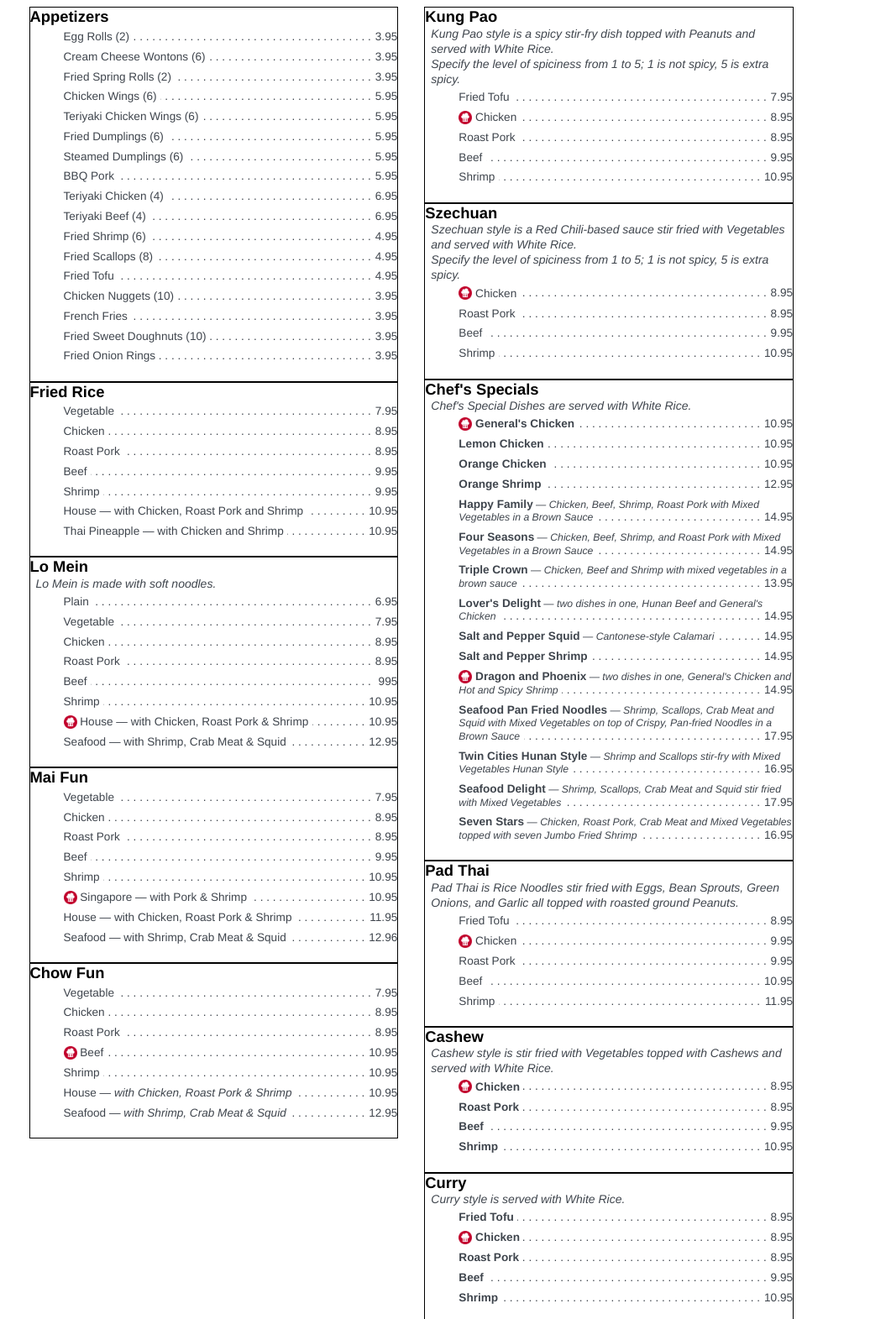
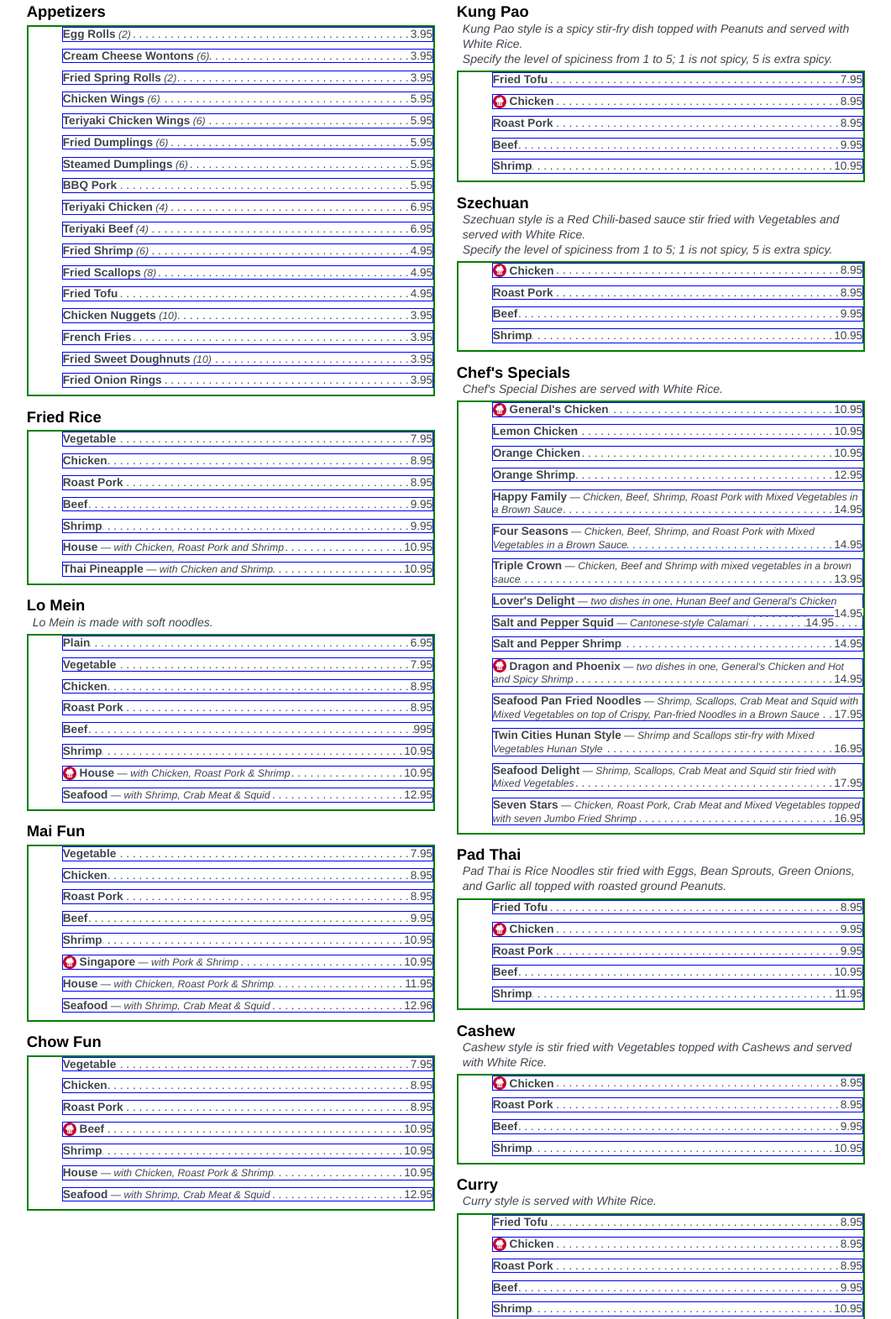
Before and after one commit to BluePawDev/asian-hon-html-css, a plain HTML site: page public/views/menu-delivery.html in a window 1280 px wide. Shown: the part 236-1807 px from the top of the page at 84% size, without its empty margins (109-1170 px from the left). Drawn offline with Linux system fonts and the light colour scheme.

Commit message:
Update menu.css

```diff
--- a/public/styles/menu.css
+++ b/public/styles/menu.css
@@ -1,49 +1,19 @@
-/*ul.leaders {
-  max-width: 40em;
-  padding: 0;
-  overflow-x: hidden;
-  list-style: none;
-  font-weight: 400;
-  font-size: 13px;
-  color: #3f454d;
-  line-height: 18px;
-  margin-top: .4em;
-}
-
-ul.leaders li:before {
-  float: left;
-  width: 0;
-  white-space: nowrap;
-  content: ". . . . . . . . . . . . . . . . . . . . " ". . . . . . . . . . . . . . . . . . . . " ". . . . . . . . . . . . . . . . . . . . " ". . . . . . . . . . . . . . . . . . . . "
-}
-
-ul.leaders span:first-child {
-  padding-right: 0.33em;
-  background: white
-}
-
-ul.leaders span+span {
-  float: right;
-  padding-left: 0.33em;
-  background: white
-}*/
-
 /* MENU BODY */
 
 .menu-body {
-  /*border: 2pt green solid;*/
+  width: 80%;
   margin: 0 auto;
-  width: 80%;
+  /*border: 1px purple solid;*/
 }
 
 /* TWO COLUMN LAYOUT */
 
 .column {
   float: left;
-  width: 45%;
-  padding: 5px;
+  width: 50%;
+  margin: 0 auto;
+  /*padding: 5px;*/
   /*border: 1pt red solid;*/
-  margin: 0 auto;
 }
 
 .row:after {
@@ -57,30 +27,41 @@ ul.leaders span+span {
 .menu-div {
   width: 95%;
   margin: 0 auto;
-  border: 1pt black solid
+  /*border: 1pt black solid*/
 }
+
+/* MENU DISH COOKING STYLE */
 
 .dish-style {
   margin: 0;
   font-size: 1.15em;
 }
 
-/**/
-
 .dish-style-desc {
+  margin: 0;
+  margin-left: .5em;
+  line-height: 18px;
+  font-size: 14px;
   font-weight: 500;
-  font-size: 14px;
   font-style: italic;
   color: #3f454d;
-  line-height: 18px;
-  margin: 0;
-  margin-left: .5em;
 }
+
+/* MENU ITEMS */
 
 .chef-rec {
   height: 16px;
   width: 16px;
   vertical-align: bottom;
+}
+
+.dish {
+  font-weight: 600;
+}
+
+.dish-desc {
+  font-weight: 500;
+  font-size: .9em;
 }
 
 /* LEADERS */
@@ -94,7 +75,7 @@ ul.leaders {
   color: #3f454d;
   /*line-height: 18px;*/
   margin-top: .4em;
-  /*border: 1pt black solid*/
+  border: 2pt green solid
 }
 
 ul.leaders li:after {
@@ -105,30 +86,24 @@ ul.leaders li:after {
 }
 
 ul.leaders span:first-child {
-  padding-right: 0.33em;
+  /*padding-right: 0.33em;*/
   background: white
 }
 
 ul.leaders span+span {
   float: right;
-  padding-left: 0.33em;
+  /*padding-left: 0.33em;*/
   background: white;
   position: relative;
   z-index: 1
 }
 
-.dish {
-  font-weight: 600;
-}
-
-.dish-desc {
-  font-weight: 500;
-  font-size: .9em;
-}
-
 ul.leaders li {
   margin-bottom: .6em;
-  /*border: 1pt blue solid*/
+  margin-left: 0;
+  padding: 0;
+  /*max-width: 100%;*/
+  border: 1pt blue solid
 }
 
 /* IMAGES */
--- a/public/views/menu-delivery.html
+++ b/public/views/menu-delivery.html
@@ -68,23 +68,23 @@
       <h4 class='dish-style'>Appetizers</h4>
       <!-- START ul.appetizers -->
         <ul class="leaders">
-          <li><span>Egg Rolls (2)</span><span>3.95</span></li>
-          <li><span>Cream Cheese Wontons (6)</span><span>3.95</span></li>
-          <li><span>Fried Spring Rolls (2)</span><span>3.95</span></li>
-          <li><span>Chicken Wings (6)</span><span>5.95</span></li>
-          <li><span>Teriyaki Chicken Wings (6)</span><span>5.95</span></li>
-          <li><span>Fried Dumplings (6)</span><span>5.95</span></li>
-          <li><span>Steamed Dumplings (6)</span><span>5.95</span></li>
-          <li><span>BBQ Pork</span><span>5.95</span></li>
-          <li><span>Teriyaki Chicken (4)</span><span>6.95</span></li>
-          <li><span>Teriyaki Beef (4)</span><span>6.95</span></li>
-          <li><span>Fried Shrimp (6)</span><span>4.95</span></li>
-          <li><span>Fried Scallops (8)</span><span>4.95</span></li>
-          <li><span>Fried Tofu</span><span>4.95</span></li>
-          <li><span>Chicken Nuggets (10)</span><span>3.95</span></li>
-          <li><span>French Fries</span><span>3.95</span></li>
-          <li><span>Fried Sweet Doughnuts (10)</span><span>3.95</span></li>
-          <li><span>Fried Onion Rings</span><span>3.95</span></li>
+          <li><span class='dish'>Egg Rolls<i class="dish-desc"> (2)</i></span><span>3.95</span></li>
+          <li><span class='dish'>Cream Cheese Wontons<i class="dish-desc"> (6)</i></span><span>3.95</span></li>
+          <li><span class='dish'>Fried Spring Rolls<i class="dish-desc"> (2)</i></span><span>3.95</span></li>
+          <li><span class='dish'>Chicken Wings<i class="dish-desc"> (6)</i></span><span>5.95</span></li>
+          <li><span class='dish'>Teriyaki Chicken Wings<i class="dish-desc"> (6)</i></span><span>5.95</span></li>
+          <li><span class='dish'>Fried Dumplings<i class="dish-desc"> (6)</i></span><span>5.95</span></li>
+          <li><span class='dish'>Steamed Dumplings<i class="dish-desc"> (6)</i></span><span>5.95</span></li>
+          <li><span class='dish'>BBQ Pork</span><span>5.95</span></li>
+          <li><span class='dish'>Teriyaki Chicken<i class="dish-desc"> (4)</i></span><span>6.95</span></li>
+          <li><span class='dish'>Teriyaki Beef<i class="dish-desc"> (4)</i></span><span>6.95</span></li>
+          <li><span class='dish'>Fried Shrimp<i class="dish-desc"> (6)</i></span><span>4.95</span></li>
+          <li><span class='dish'>Fried Scallops<i class="dish-desc"> (8)</i></span><span>4.95</span></li>
+          <li><span class='dish'>Fried Tofu</span><span>4.95</span></li>
+          <li><span class='dish'>Chicken Nuggets<i class="dish-desc"> (10)</i></span><span>3.95</span></li>
+          <li><span class='dish'>French Fries</span><span>3.95</span></li>
+          <li><span class='dish'>Fried Sweet Doughnuts<i class="dish-desc"> (10)</i></span><span>3.95</span></li>
+          <li><span class='dish'>Fried Onion Rings</span><span>3.95</span></li>
         </ul>
       <!-- END ul.appetizers -->
     </div>
@@ -93,13 +93,13 @@
       <h4 class='dish-style'>Fried Rice</h4>
       <!-- START ul.fried-rice -->
         <ul class="leaders">
-          <li><span>Vegetable</span><span>7.95</span></li>
-          <li><span>Chicken</span><span>8.95</span></li>
-          <li><span>Roast Pork</span><span>8.95</span></li>
-          <li><span>Beef</span><span>9.95</span></li>
-          <li><span>Shrimp</span><span>9.95</span></li>
-          <li><span>House &mdash; with Chicken, Roast Pork and Shrimp</span><span>10.95</span></li>
-          <li><span>Thai Pineapple &mdash; with Chicken and Shrimp</span><span>10.95</span></li>
+          <li><span class='dish'>Vegetable</span><span>7.95</span></li>
+          <li><span class='dish'>Chicken</span><span>8.95</span></li>
+          <li><span class='dish'>Roast Pork</span><span>8.95</span></li>
+          <li><span class='dish'>Beef</span><span>9.95</span></li>
+          <li><span class='dish'>Shrimp</span><span>9.95</span></li>
+          <li><span class='dish'>House<i class="dish-desc"> &mdash; with Chicken, Roast Pork and Shrimp</i></span><span>10.95</span></li>
+          <li><span class='dish'>Thai Pineapple<i class="dish-desc"> &mdash; with Chicken and Shrimp</i></span><span>10.95</span></li>
         </ul>
       <!-- END ul.fried-rice -->
     </div>
@@ -109,14 +109,14 @@
       <p class="dish-style-desc">Lo Mein is made with soft noodles.</p>
       <!-- START ul.lo-mein -->
       <ul class="leaders">
-        <li><span>Plain</span><span>6.95</span></li>
-        <li><span>Vegetable</span><span>7.95</span></li>
-        <li><span>Chicken</span><span>8.95</span></li>
-        <li><span>Roast Pork</span><span>8.95</span></li>
-        <li><span>Beef</span><span>995</span></li>
-        <li><span>Shrimp</span><span>10.95</span></li>
-        <li><span><img src="../images/chef-recommendation-6.png" alt="" class="chef-rec"> House &mdash; with Chicken, Roast Pork & Shrimp</span><span>10.95</span></li>
-        <li><span>Seafood &mdash; with Shrimp, Crab Meat & Squid</span><span>12.95</span></li>
+        <li><span class='dish'>Plain</span><span>6.95</span></li>
+        <li><span class='dish'>Vegetable</span><span>7.95</span></li>
+        <li><span class='dish'>Chicken</span><span>8.95</span></li>
+        <li><span class='dish'>Roast Pork</span><span>8.95</span></li>
+        <li><span class='dish'>Beef</span><span>995</span></li>
+        <li><span class='dish'>Shrimp</span><span>10.95</span></li>
+        <li><span class='dish'><img src="../images/chef-recommendation-6.png" alt="" class="chef-rec"> House<i class="dish-desc"> &mdash; with Chicken, Roast Pork & Shrimp</i></span><span>10.95</span></li>
+        <li><span class='dish'>Seafood<i class="dish-desc"> &mdash; with Shrimp, Crab Meat & Squid</i></span><span>12.95</span></li>
       </ul>
       <!-- END ul.lo-mein -->
     </div>
@@ -125,14 +125,14 @@
       <h4 class='dish-style'>Mai Fun</h4>
       <!-- START ul.mai-fun -->
       <ul class="leaders">
-        <li><span>Vegetable</span><span>7.95</span></li>
-        <li><span>Chicken</span><span>8.95</span></li>
-        <li><span>Roast Pork</span><span>8.95</span></li>
-        <li><span>Beef</span><span>9.95</span></li>
-        <li><span>Shrimp</span><span>10.95</span></li>
-        <li><span><img src="../images/chef-recommendation-6.png" alt="" class="chef-rec"> Singapore &mdash; with Pork & Shrimp</span><span>10.95</span></li>
-        <li><span>House &mdash; with Chicken, Roast Pork & Shrimp</span><span>11.95</span></li>
-        <li><span>Seafood &mdash; with Shrimp, Crab Meat & Squid</span><span>12.96</span></li>
+        <li><span class='dish'>Vegetable</span><span>7.95</span></li>
+        <li><span class='dish'>Chicken</span><span>8.95</span></li>
+        <li><span class='dish'>Roast Pork</span><span>8.95</span></li>
+        <li><span class='dish'>Beef</span><span>9.95</span></li>
+        <li><span class='dish'>Shrimp</span><span>10.95</span></li>
+        <li><span class='dish'><img src="../images/chef-recommendation-6.png" alt="" class="chef-rec"> Singapore<i class="dish-desc"> &mdash; with Pork & Shrimp</i></span><span>10.95</span></li>
+        <li><span class='dish'>House<i class="dish-desc"> &mdash; with Chicken, Roast Pork & Shrimp</i></span><span>11.95</span></li>
+        <li><span class='dish'>Seafood<i class="dish-desc"> &mdash; with Shrimp, Crab Meat & Squid</i></span><span>12.96</span></li>
       </ul>
       <!-- END ul.mai-fun -->
     </div>
@@ -141,13 +141,13 @@
       <h4 class='dish-style'>Chow Fun</h4>
       <!-- START ul.chow-fun -->
       <ul class="leaders">
-        <li><span>Vegetable</span><span>7.95</span></li>
-        <li><span>Chicken</span><span>8.95</span></li>
-        <li><span>Roast Pork</span><span>8.95</span></li>
-        <li><span><img src="../images/chef-recommendation-6.png" alt="" class="chef-rec"> Beef</span><span>10.95</span></li>
-        <li><span>Shrimp</span><span>10.95</span></li>
-        <li><span>House &mdash; <i>with Chicken, Roast Pork & Shrimp</i></span><span>10.95</span></li>
-        <li><span>Seafood &mdash; <i>with Shrimp, Crab Meat & Squid</i></span><span>12.95</span></li>
+        <li><span class='dish'>Vegetable</span><span>7.95</span></li>
+        <li><span class='dish'>Chicken</span><span>8.95</span></li>
+        <li><span class='dish'>Roast Pork</span><span>8.95</span></li>
+        <li><span class='dish'><img src="../images/chef-recommendation-6.png" alt="" class="chef-rec"> Beef</span><span>10.95</span></li>
+        <li><span class='dish'>Shrimp</span><span>10.95</span></li>
+        <li><span class='dish'>House<i class="dish-desc"> &mdash; with Chicken, Roast Pork & Shrimp</i></span><span>10.95</span></li>
+        <li><span class='dish'>Seafood<i class="dish-desc"> &mdash; with Shrimp, Crab Meat & Squid</i></span><span>12.95</span></li>
       </ul>
       <!-- END ul.chow-fun -->
     </div>
@@ -164,11 +164,11 @@
       <p class="dish-style-desc">Specify the level of spiciness from 1 to 5; 1 is not spicy, 5 is extra spicy.</p>
       <!-- START ul.kung-pao -->
       <ul class="leaders">
-        <li><span>Fried Tofu</span><span>7.95</span></li>
-        <li><span><img src="../images/chef-recommendation-6.png" alt="" class="chef-rec"> Chicken</span><span>8.95</span></li>
-        <li><span>Roast Pork</span><span>8.95</span></li>
-        <li><span>Beef</span><span>9.95</span></li>
-        <li><span>Shrimp</span><span>10.95</span></li>
+        <li><span class='dish'>Fried Tofu</span><span>7.95</span></li>
+        <li><span class='dish'><img src="../images/chef-recommendation-6.png" alt="" class="chef-rec"> Chicken</span><span>8.95</span></li>
+        <li><span class='dish'>Roast Pork</span><span>8.95</span></li>
+        <li><span class='dish'>Beef</span><span>9.95</span></li>
+        <li><span class='dish'>Shrimp</span><span>10.95</span></li>
       </ul>
 
     </div>
@@ -179,10 +179,10 @@
       <p class="dish-style-desc">Specify the level of spiciness from 1 to 5; 1 is not spicy, 5 is extra spicy.</p>
       <!-- START ul.kung-pao -->
       <ul class="leaders">
-        <li><span><img src="../images/chef-recommendation-6.png" alt="" class="chef-rec"> Chicken</span><span>8.95</span></li>
-        <li><span>Roast Pork</span><span>8.95</span></li>
-        <li><span>Beef</span><span>9.95</span></li>
-        <li><span>Shrimp</span><span>10.95</span></li>
+        <li><span class='dish'><img src="../images/chef-recommendation-6.png" alt="" class="chef-rec"> Chicken</span><span>8.95</span></li>
+        <li><span class='dish'>Roast Pork</span><span>8.95</span></li>
+        <li><span class='dish'>Beef</span><span>9.95</span></li>
+        <li><span class='dish'>Shrimp</span><span>10.95</span></li>
       </ul>
     </div>
 
@@ -216,11 +216,11 @@
       <p class="dish-style-desc">Pad Thai is Rice Noodles stir fried with Eggs, Bean Sprouts, Green Onions, and Garlic all topped with roasted ground Peanuts.</p>
       <!-- START ul.pad-thai -->
       <ul class="leaders">
-        <li><span>Fried Tofu</span><span>8.95</span></li>
-        <li><span><img src="../images/chef-recommendation-6.png" alt="" class="chef-rec"> Chicken</span><span>9.95</span></li>
-        <li><span>Roast Pork</span><span>9.95</span></li>
-        <li><span>Beef</span><span>10.95</span></li>
-        <li><span>Shrimp</span><span>11.95</span></li>
+        <li><span class='dish'>Fried Tofu</span><span>8.95</span></li>
+        <li><span class='dish'><img src="../images/chef-recommendation-6.png" alt="" class="chef-rec"> Chicken</span><span>9.95</span></li>
+        <li><span class='dish'>Roast Pork</span><span>9.95</span></li>
+        <li><span class='dish'>Beef</span><span>10.95</span></li>
+        <li><span class='dish'>Shrimp</span><span>11.95</span></li>
 
       </ul>
     </div>
```
